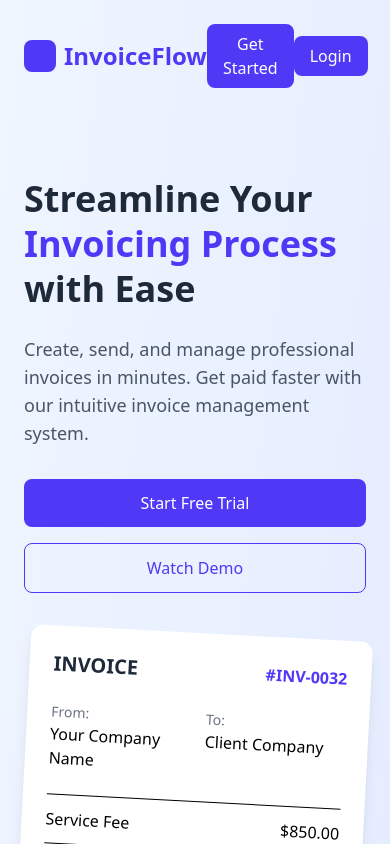
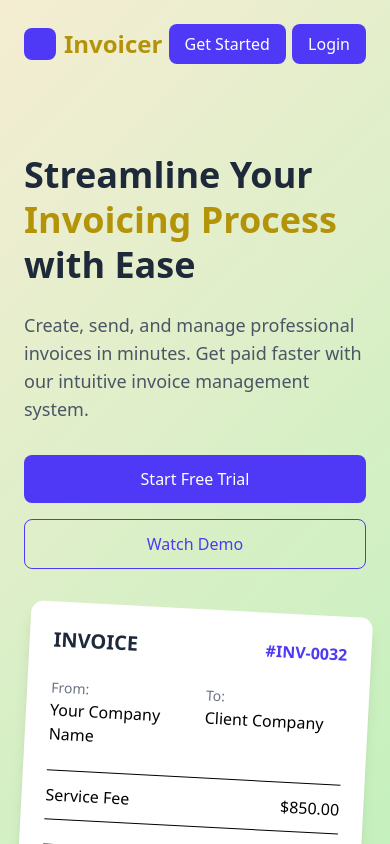
Before and after one commit to Arnoldisprobablycrazy/invoice, a Next.js app: page / in a window 390 px wide. Shown: the top 844 px of the page. Built offline with nearby package versions, Linux system fonts and the light colour scheme.

Commit message:
background color change

```diff
--- a/src/app/globals.css
+++ b/src/app/globals.css
@@ -1 +1,117 @@
 @import "tailwindcss";
+
+
+
+:root {
+  /* Primary Colors - Blue theme */
+  --color-primary-50: #f0f9ff;
+  --color-primary-100: #e0f2fe;
+  --color-primary-200: #bae6fd;
+  --color-primary-300: #7dd3fc;
+  --color-primary-400: #38bdf8;
+  --color-primary-500: #0ea5e9;
+  --color-primary-600: #0284c7;
+  --color-primary-700: #0369a1;
+  --color-primary-800: #075985;
+  --color-primary-900: #0c4a6e;
+
+  /* Secondary Colors - Purple theme */
+  --color-secondary-50: #fdf4ff;
+  --color-secondary-100: #fae8ff;
+  --color-secondary-200: #f5d0fe;
+  --color-secondary-300: #f0abfc;
+  --color-secondary-400: #e879f9;
+  --color-secondary-500: #d946ef;
+  --color-secondary-600: #c026d3;
+  --color-secondary-700: #a21caf;
+  --color-secondary-800: #86198f;
+  --color-secondary-900: #701a75;
+
+  /* Success Colors - Green theme */
+  --color-success-50: #f0fdf4;
+  --color-success-100: #dcfce7;
+  --color-success-200: #bbf7d0;
+  --color-success-300: #86efac;
+  --color-success-400: #4ade80;
+  --color-success-500: #22c55e;
+  --color-success-600: #16a34a;
+  --color-success-700: #15803d;
+  --color-success-800: #166534;
+  --color-success-900: #14532d;
+
+  /* Brand Colors */
+  --color-brand-light: #f8fafc;
+  --color-brand-dark: #1e293b;
+  --color-brand-accent: #8b5cf6;
+  --color-brand-butns:  #B39408;
+  --color-brand-customs: #63F892;
+  --color-brand-customs-light: #f5edd3;
+  --color-brand-customs-dark: #057027;
+}
+
+/* Add custom utility classes */
+@layer utilities {
+  /* Primary color utilities */
+  .bg-primary-50 { background-color: var(--color-primary-50); }
+  .bg-primary-100 { background-color: var(--color-primary-100); }
+  .bg-primary-200 { background-color: var(--color-primary-200); }
+  .bg-primary-300 { background-color: var(--color-primary-300); }
+  .bg-primary-400 { background-color: var(--color-primary-400); }
+  .bg-primary-500 { background-color: var(--color-primary-500); }
+  .bg-primary-600 { background-color: var(--color-primary-600); }
+  .bg-primary-700 { background-color: var(--color-primary-700); }
+  .bg-primary-800 { background-color: var(--color-primary-800); }
+  .bg-primary-900 { background-color: var(--color-primary-900); }
+
+  .text-primary-50 { color: var(--color-primary-50); }
+  .text-primary-100 { color: var(--color-primary-100); }
+  .text-primary-200 { color: var(--color-primary-200); }
+  .text-primary-300 { color: var(--color-primary-300); }
+  .text-primary-400 { color: var(--color-primary-400); }
+  .text-primary-500 { color: var(--color-primary-500); }
+  .text-primary-600 { color: var(--color-primary-600); }
+  .text-primary-700 { color: var(--color-primary-700); }
+  .text-primary-800 { color: var(--color-primary-800); }
+  .text-primary-900 { color: var(--color-primary-900); }
+
+  .border-primary-50 { border-color: var(--color-primary-50); }
+  .border-primary-100 { border-color: var(--color-primary-100); }
+  .border-primary-200 { border-color: var(--color-primary-200); }
+  .border-primary-300 { border-color: var(--color-primary-300); }
+  .border-primary-400 { border-color: var(--color-primary-400); }
+  .border-primary-500 { border-color: var(--color-primary-500); }
+  .border-primary-600 { border-color: var(--color-primary-600); }
+  .border-primary-700 { border-color: var(--color-primary-700); }
+  .border-primary-800 { border-color: var(--color-primary-800); }
+  .border-primary-900 { border-color: var(--color-primary-900); }
+
+  /* Repeat for secondary, success, and brand colors */
+  .bg-secondary-500 { background-color: var(--color-secondary-500); }
+  .text-secondary-500 { color: var(--color-secondary-500); }
+  .bg-success-500 { background-color: var(--color-success-500); }
+  .text-success-500 { color: var(--color-success-500); }
+  .bg-brand-light { background-color: var(--color-brand-light); }
+  .text-brand-dark { color: var(--color-brand-dark); }
+  .bg-brand-accent { background-color: var(--color-brand-accent); }
+  .bg-brand-butns { background-color: var(--color-brand-butns); }
+  .text-brand-butns {color: var(--color-brand-butns); }
+  .bg-brand-customs {--color:var(--color-brand-customs)}
+  .bg-brand-customs-light {background-color: var(--color-brand-customs-light);
+}
+}
+
+/* Custom gradient backgrounds */
+.bg-gradient-primary {
+  background: linear-gradient(135deg, var(--color-primary-500) 0%, var(--color-secondary-500) 100%);
+}
+
+.bg-gradient-light {
+  background: linear-gradient(135deg, var(--color-primary-50) 0%, var(--color-secondary-50) 100%);
+}
+.bg-gradient-brand {
+  background: linear-gradient(135deg, var(--color-brand-customs-light) 0%, var(--color-brand-customs) 100%);
+}
+
+.bg-gradient-brand-subtle {
+  background: linear-gradient(135deg, var(--color-brand-customs-light) 0%, #ffffff 100%);
+}
--- a/src/app/page.tsx
+++ b/src/app/page.tsx
@@ -20,9 +20,9 @@ export default function Home() {
   }
 
   return (
-    <div className="min-h-screen bg-gradient-to-br from-blue-50 to-indigo-100">
+    <div className="min-h-screen bg-gradient-brand">
       <Head>
-        <title>InvoiceFlow | Modern Invoice Management</title>
+        <title>Invoicer | Modern Invoice Management</title>
         <meta name="description" content="Streamline your invoicing process with InvoiceFlow" />
         <link rel="icon" href="/favicon.ico" />
       </Head>
@@ -31,7 +31,7 @@ export default function Home() {
       <nav className="flex justify-between items-center p-6 max-w-7xl mx-auto">
         <div className="flex items-center space-x-2">
           <div className="w-8 h-8 bg-indigo-600 rounded-lg"></div>
-          <span className="text-2xl font-bold text-indigo-600">InvoiceFlow</span>
+          <span className="text-2xl font-bold text-brand-butns">Invoicer</span>
         </div>
         <div className="hidden md:flex space-x-8">
           <a href="#features" className="text-gray-600 hover:text-indigo-600">Features</a>
@@ -55,7 +55,7 @@ export default function Home() {
       <section className="max-w-7xl mx-auto px-6 py-16 md:py-24 flex flex-col md:flex-row items-center">
         <div className="md:w-1/2 mb-10 md:mb-0">
           <h1 className="text-4xl md:text-5xl font-bold text-gray-800 leading-tight mb-6">
-            Streamline Your <span className="text-indigo-600">Invoicing Process</span> with Ease
+            Streamline Your <span className="text-brand-butns">Invoicing Process</span> with Ease
           </h1>
           <p className="text-gray-600 text-lg mb-8">
             Create, send, and manage professional invoices in minutes. Get paid faster with our intuitive invoice management system.
@@ -97,7 +97,7 @@ export default function Home() {
                 <span>$850.00</span>
               </div>
             </div>
-            <div className="absolute -z-10 top-2 left-2 w-full h-full bg-indigo-100 rounded-xl transform -rotate-3"></div>
+            <div className="absolute -z-20 top-2 left-2 w-full h-full bg-brand-butns rounded-xl transform -rotate-3"></div>
           </div>
         </div>
       </section>
@@ -124,22 +124,22 @@ export default function Home() {
       </section>
 
       {/* CTA Section */}
-      <section className="py-16 md:py-24 bg-indigo-600 text-white">
+      <section className="py-16 md:py-24 bg-gradient-brand ">
         <div className="max-w-4xl mx-auto px-6 text-center">
           <h2 className="text-3xl md:text-4xl font-bold mb-6">Ready to Simplify Your Invoicing?</h2>
-          <p className="text-indigo-100 mb-8 max-w-2xl mx-auto">Join thousands of businesses that use InvoiceFlow to save time and get paid faster.</p>
+          <p className=" mb-8 max-w-2xl mx-auto">Join thousands of businesses that use InvoiceFlow to save time and get paid faster.</p>
           <form onSubmit={handleSubmit} className="flex flex-col sm:flex-row max-w-md mx-auto sm:max-w-lg">
             <input
               type="email"
               value={email}
               onChange={handleEmailChange}
               placeholder="Enter your email"
-              className="flex-grow px-4 py-3 rounded-l-lg sm:rounded-r-none sm:rounded-l-lg text-gray-800 focus:outline-none focus:ring-2 focus:ring-indigo-300"
+              className="flex-grow px-4 py-3 rounded-l-lg sm:rounded-r-none sm:rounded-l-lg text-gray-800 focus:outline-none focus:ring-2 focus:ring-brand-butns"
               required
             />
             <button
               type="submit"
-              className="mt-2 sm:mt-0 bg-white text-indigo-600 px-6 py-3 rounded-r-lg font-medium hover:bg-gray-100 transition-colors"
+              className="mt-2 sm:mt-0 bg-white text-brand-butns px-6 py-3 rounded-r-lg font-medium hover:bg-gray-100 transition-colors"
             >
               Get Started
             </button>
--- /dev/null
+++ b/tailwind.config.js
@@ -0,0 +1,88 @@
+// tailwind.config.js
+/** @type {import('tailwindcss').Config} */
+module.exports = {
+  content: [
+    "./pages/**/*.{js,ts,jsx,tsx}",
+    "./components/**/*.{js,ts,jsx,tsx}",
+  ],
+  theme: {
+    extend: {
+      colors: {
+        // Custom color palette for your invoice app
+        primary: {
+          50: '#f0f9ff',
+          100: '#e0f2fe',
+          200: '#bae6fd',
+          300: '#7dd3fc',
+          400: '#38bdf8',
+          500: '#0ea5e9',
+          600: '#0284c7',
+          700: '#0369a1',
+          800: '#075985',
+          900: '#0c4a6e',
+        },
+        secondary: {
+          50: '#fdf4ff',
+          100: '#fae8ff',
+          200: '#f5d0fe',
+          300: '#f0abfc',
+          400: '#e879f9',
+          500: '#d946ef',
+          600: '#c026d3',
+          700: '#a21caf',
+          800: '#86198f',
+          900: '#701a75',
+        },
+        success: {
+          50: '#f0fdf4',
+          100: '#dcfce7',
+          200: '#bbf7d0',
+          300: '#86efac',
+          400: '#4ade80',
+          500: '#22c55e',
+          600: '#16a34a',
+          700: '#15803d',
+          800: '#166534',
+          900: '#14532d',
+        },
+        warning: {
+          50: '#fffbeb',
+          100: '#fef3c7',
+          200: '#fde68a',
+          300: '#fcd34d',
+          400: '#fbbf24',
+          500: '#f59e0b',
+          600: '#d97706',
+          700: '#b45309',
+          800: '#92400e',
+          900: '#78350f',
+        },
+        danger: {
+          50: '#fef2f2',
+          100: '#fee2e2',
+          200: '#fecaca',
+          300: '#fca5a5',
+          400: '#f87171',
+          500: '#ef4444',
+          600: '#dc2626',
+          700: '#b91c1c',
+          800: '#991b1b',
+          900: '#7f1d1d',
+        },
+        // Custom brand colors
+        brand: {
+          light: '#f8fafc',
+          dark: '#1e293b',
+          accent: '#8b5cf6',
+          'brand-butns': '#B39408',
+          'brand-customs':'#63F892',
+        }
+      },
+      fontFamily: {
+        'sans': ['Inter', 'system-ui', 'sans-serif'],
+        'display': ['Calibre', 'Inter', 'system-ui', 'sans-serif'],
+      }
+    },
+  },
+  plugins: [],
+}
```
